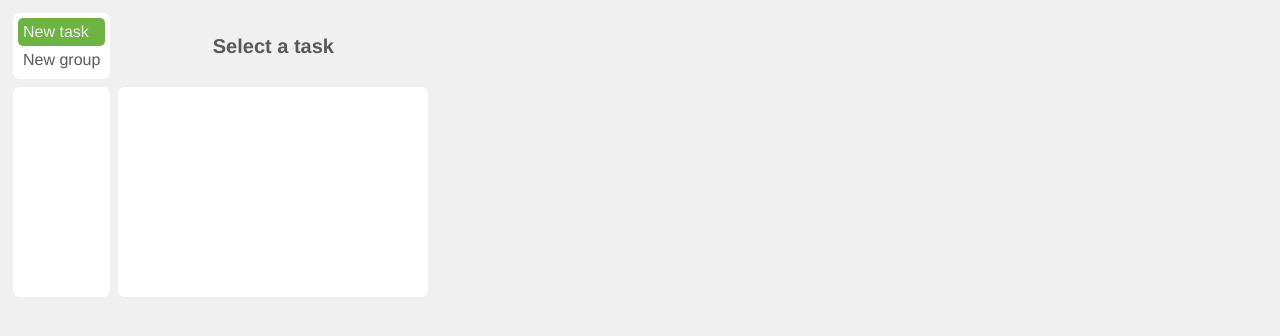
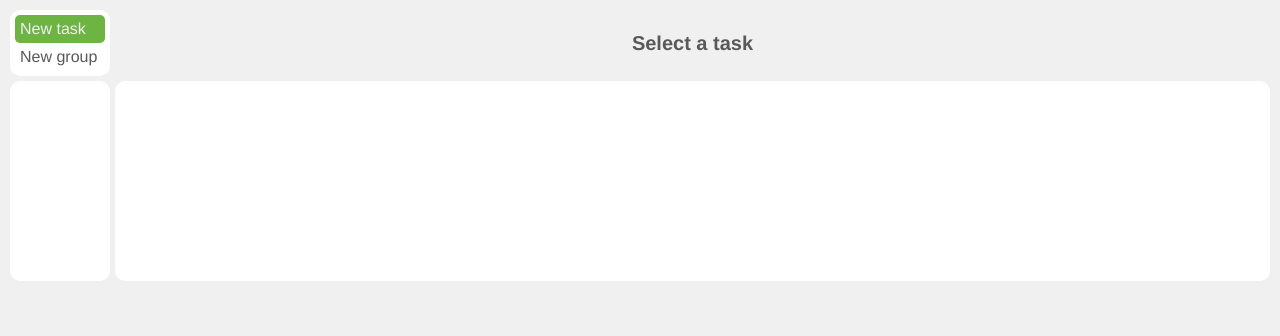
Before and after one commit to overlisted/subtask, a React (Create React App) app: page / in a window 1280 px wide. Shown: the top 336 px of the page. Built offline with nearby package versions, Linux system fonts and the light colour scheme.

Commit message:
use subgrids

```diff
--- a/src/app.css
+++ b/src/app.css
@@ -8,12 +8,11 @@ body {
   color: #595959;
   font-family: "Ubuntu", "Helvetica Neue", sans-serif;
   display: grid;
-  grid-gap: 2px;
-  grid-template-columns: max-content max-content;
-  grid-template-rows: auto max-content;
-  grid-template-areas:
-    "buttons title"
-    "lists details";
+  grid-gap: 5px;
+  grid-template:
+    "buttons title" max-content
+    "lists details" minmax(200px, max-content)
+    / minmax(100px, max-content) auto;
 }
 
 span {
@@ -48,19 +47,22 @@ span.not-important {
   grid-area: lists;
 }
 
-.all-tasks-actions {
-  display: flex;
-  grid-area: buttons;
+.sidebar {
+  display: grid;;
+  gap: inherit;
+  grid-column: 1 / 2;
+  grid-row: 1 / 3;
+  grid-template-columns: subgrid;
+  grid-template-rows: subgrid;
 }
 
-.task-list {
-  width: 100%;
-}
-
-.task-details {
-  width: 300px;
-  min-height: 200px;
-  grid-area: details;
+.sidebar > div {
+  display: grid;
+  gap: inherit;
+  grid-auto-flow: row;
+  grid-auto-columns: minmax(100px, max-content);
+  grid-template-columns: minmax(100px, max-content);
+  grid-template-rows: subgrid;
 }
 
 .task-details > span {
@@ -71,9 +73,6 @@ span.not-important {
   border-radius: 10px;
   display: block;
   background: #fff;
-  border-collapse: collapse;
-  border-color: #f0f0f0;
-  border-style: solid;
   padding: 5px;
 }
 
--- a/src/app.tsx
+++ b/src/app.tsx
@@ -24,8 +24,10 @@ class App extends React.Component {
   render() {
     return (
       <>
-        <AllTasksActions groups={this.groupsHierarchy}/>
-        <TaskListColumns groups={this.groupsHierarchy}/>
+        <aside className="sidebar">
+          <AllTasksActions groups={this.groupsHierarchy}/>
+          <TaskListColumns groups={this.groupsHierarchy}/>
+        </aside>
         <TaskDetails selected={this.mainGroup}/>
       </>
     );
```
